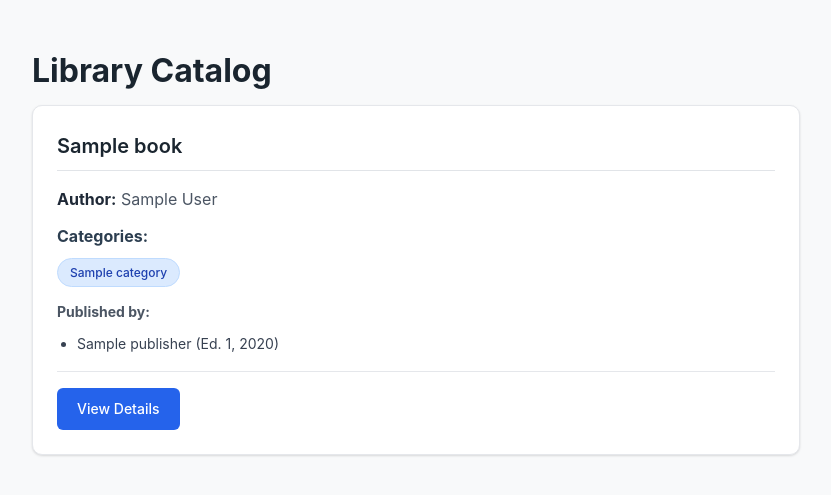
After one commit to AlexanderFtn06/Lab04-DAE, a Django app: page / in a window 1280 px wide. The commit adds this page. Shown: the top 495 px of the page, without its empty margins (224-1055 px from the left). Run offline with Django 5.2, Linux system fonts and the light colour scheme; tables that the repository leaves empty hold one stand-in row (values such as "Sample post").

Commit message:
feat: crear listado y navegación entre listado y detalle con estilos

```diff
--- a/config/urls.py
+++ b/config/urls.py
@@ -17,9 +17,13 @@ Including another URLconf
 from django.conf import settings
 from django.conf.urls.static import static
 from django.contrib import admin
+from django.contrib.staticfiles.urls import staticfiles_urlpatterns
 from django.urls import path, include
 
 urlpatterns = [
     path('admin/', admin.site.urls),
-    path('library/', include('library.urls')),
+    path('', include('library.urls')),
 ] + static(settings.MEDIA_URL, document_root=settings.MEDIA_ROOT)
+
+if settings.DEBUG:
+    urlpatterns += staticfiles_urlpatterns()
--- /dev/null
+++ b/library/static/library/style.css
@@ -0,0 +1,351 @@
+/* Base Styles */
+* {
+    box-sizing: border-box;
+}
+
+body {
+    font-family: -apple-system, BlinkMacSystemFont, 'Segoe UI', Roboto, Oxygen, Ubuntu, sans-serif;
+    max-width: 800px;
+    margin: 0 auto;
+    padding: 1.5rem 1rem;
+    background-color: #f8f9fa;
+    color: #2c3e50;
+    line-height: 1.6;
+}
+
+h1 {
+    font-size: 2rem;
+    font-weight: 700;
+    color: #1a252f;
+    margin-bottom: 0.5rem;
+}
+
+h2 {
+    font-size: 1.25rem;
+    font-weight: 600;
+    color: #2c3e50;
+    margin: 1.5rem 0 0.75rem;
+    padding-bottom: 0.5rem;
+    border-bottom: 1px solid #e1e4e8;
+}
+
+h3 {
+    font-size: 1rem;
+    font-weight: 600;
+    color: #3d4a5a;
+    margin: 1rem 0 0.5rem;
+}
+
+/* Links */
+a {
+    color: #2563eb;
+    text-decoration: none;
+    transition: color 0.2s ease;
+}
+
+a:hover {
+    color: #1d4ed8;
+    text-decoration: underline;
+}
+
+/* Buttons */
+.btn {
+    display: inline-block;
+    padding: 0.625rem 1.25rem;
+    font-size: 0.875rem;
+    font-weight: 500;
+    border-radius: 6px;
+    border: none;
+    cursor: pointer;
+    text-decoration: none;
+    transition: all 0.2s ease;
+    text-align: center;
+}
+
+.btn-primary {
+    background-color: #2563eb;
+    color: white;
+}
+
+.btn-primary:hover {
+    background-color: #1d4ed8;
+    color: white;
+    text-decoration: none;
+}
+
+.btn-secondary {
+    background-color: #e5e7eb;
+    color: #374151;
+}
+
+.btn-secondary:hover {
+    background-color: #d1d5db;
+    color: #1f2937;
+    text-decoration: none;
+}
+
+/* Header for detail page */
+.detail-header {
+    display: flex;
+    justify-content: space-between;
+    align-items: flex-start;
+    margin-bottom: 2rem;
+    flex-wrap: wrap;
+    gap: 1rem;
+}
+
+.detail-header h1 {
+    margin: 0;
+}
+
+/* Sections */
+.detail-section {
+    background: white;
+    border-radius: 10px;
+    padding: 1.5rem;
+    margin-bottom: 1.5rem;
+    box-shadow: 0 1px 3px rgba(0, 0, 0, 0.08), 0 1px 2px rgba(0, 0, 0, 0.06);
+    border: 1px solid #e5e7eb;
+}
+
+.detail-section:last-of-type {
+    margin-bottom: 0;
+}
+
+/* Definition lists */
+dl {
+    margin: 0;
+    display: grid;
+    grid-template-columns: auto 1fr;
+    gap: 0.5rem 1rem;
+    align-items: start;
+}
+
+dt {
+    font-weight: 600;
+    color: #4b5563;
+    font-size: 0.875rem;
+    text-transform: uppercase;
+    letter-spacing: 0.025em;
+}
+
+dd {
+    margin: 0;
+    color: #1f2937;
+}
+
+/* Book List Styles */
+.books-grid {
+    display: grid;
+    gap: 1.5rem;
+}
+
+.book-card {
+    background: white;
+    border-radius: 10px;
+    padding: 1.5rem;
+    box-shadow: 0 1px 3px rgba(0, 0, 0, 0.08), 0 1px 2px rgba(0, 0, 0, 0.06);
+    border: 1px solid #e5e7eb;
+    transition: transform 0.2s ease, box-shadow 0.2s ease;
+}
+
+.book-card:hover {
+    transform: translateY(-2px);
+    box-shadow: 0 4px 12px rgba(0, 0, 0, 0.1), 0 2px 4px rgba(0, 0, 0, 0.06);
+}
+
+.book-card-header h2 {
+    margin: 0 0 1rem;
+    font-size: 1.25rem;
+    font-weight: 600;
+}
+
+.book-card-header h2 a {
+    color: #1a252f;
+}
+
+.book-card-header h2 a:hover {
+    color: #2563eb;
+    text-decoration: none;
+}
+
+.book-card-meta {
+    margin-bottom: 1rem;
+}
+
+.book-author {
+    margin: 0 0 0.75rem;
+    color: #4b5563;
+}
+
+.book-author strong {
+    color: #1f2937;
+}
+
+/* Category Chips */
+.category-chips {
+    display: flex;
+    flex-wrap: wrap;
+    gap: 0.5rem;
+    list-style: none;
+    padding: 0;
+    margin: 0.5rem 0 0;
+}
+
+.category-chip {
+    background-color: #dbeafe;
+    color: #1e40af;
+    padding: 0.25rem 0.75rem;
+    border-radius: 9999px;
+    font-size: 0.75rem;
+    font-weight: 500;
+    border: 1px solid #bfdbfe;
+}
+
+.categories .category-chip,
+.book-categories .category-chip {
+    background-color: #dbeafe;
+    color: #1e40af;
+}
+
+/* Publications in list */
+.book-publications {
+    margin-top: 0.75rem;
+}
+
+.book-publications strong {
+    color: #4b5563;
+    font-size: 0.875rem;
+}
+
+.book-publications ul {
+    margin: 0.5rem 0 0;
+    padding-left: 1.25rem;
+    font-size: 0.875rem;
+    color: #374151;
+}
+
+.book-publications li {
+    margin-bottom: 0.25rem;
+}
+
+/* Card Actions */
+.book-card-actions,
+.detail-actions {
+    margin-top: 1rem;
+    padding-top: 1rem;
+    border-top: 1px solid #e5e7eb;
+}
+
+/* Publications section in detail */
+.publication-item {
+    margin-bottom: 0.75rem;
+    padding: 0.75rem;
+    background: #f9fafb;
+    border-radius: 6px;
+    border: 1px solid #e5e7eb;
+}
+
+.publication-item strong {
+    color: #1f2937;
+}
+
+/* Author Profile */
+.author-profile {
+    background: #f9fafb;
+    border-radius: 8px;
+    padding: 1rem;
+    margin-top: 1rem;
+    border: 1px solid #e5e7eb;
+}
+
+.author-profile h3 {
+    margin-top: 0;
+}
+
+.author-profile dl {
+    grid-template-columns: auto 1fr;
+}
+
+/* Cover Image */
+.cover-image {
+    max-width: 200px;
+    height: auto;
+    border-radius: 4px;
+    box-shadow: 0 1px 3px rgba(0, 0, 0, 0.1);
+}
+
+/* No books message */
+.no-books {
+    text-align: center;
+    padding: 3rem;
+    color: #6b7280;
+    font-size: 1.125rem;
+}
+
+/* Responsive */
+@media (max-width: 600px) {
+    body {
+        padding: 1rem;
+        max-width: 100%;
+    }
+
+    h1 {
+        font-size: 1.5rem;
+    }
+
+    h2 {
+        font-size: 1.125rem;
+    }
+
+    .detail-header {
+        flex-direction: column;
+        align-items: flex-start;
+    }
+
+    .detail-section {
+        padding: 1rem;
+    }
+
+    dl {
+        grid-template-columns: 1fr;
+        gap: 0.25rem 0;
+    }
+
+    dt {
+        margin-top: 0.75rem;
+    }
+
+    dt:first-child {
+        margin-top: 0;
+    }
+
+    .book-card {
+        padding: 1rem;
+    }
+
+    .category-chips {
+        gap: 0.375rem;
+    }
+
+    .category-chip {
+        font-size: 0.7rem;
+        padding: 0.2rem 0.6rem;
+    }
+}
+
+/* Print styles */
+@media print {
+    .btn,
+    .book-card-actions,
+    .detail-actions {
+        display: none;
+    }
+
+    .book-card,
+    .detail-section {
+        box-shadow: none;
+        border: 1px solid #ccc;
+        break-inside: avoid;
+    }
+}
--- a/library/templates/base.html
+++ b/library/templates/base.html
@@ -4,15 +4,8 @@
     <meta charset="UTF-8">
     <meta name="viewport" content="width=device-width, initial-scale=1.0">
     <title>{% block title %}Library{% endblock %}</title>
-    <style>
-        body { font-family: system-ui, sans-serif; max-width: 800px; margin: 2rem auto; padding: 0 1rem; }
-        h1, h2, h3 { color: #333; }
-        .book-detail > div { margin-bottom: 1.5rem; padding-bottom: 1rem; border-bottom: 1px solid #eee; }
-        ul { padding-left: 1.5rem; }
-        .cover-image { max-width: 200px; height: auto; }
-        .author-profile { background: #f5f5f5; padding: 1rem; border-radius: 4px; }
-        .publication-item { margin-bottom: 0.5rem; }
-    </style>
+    {% load static %}
+    <link rel="stylesheet" href="{% static 'library/style.css' %}">
 </head>
 <body>
     {% block content %}{% endblock %}
--- /dev/null
+++ b/library/templates/library/book_list.html
@@ -0,0 +1,53 @@
+{% extends 'base.html' %}
+
+{% block title %}Book List{% endblock %}
+
+{% block content %}
+<div class="book-list">
+    <h1>Library Catalog</h1>
+
+    {% if books %}
+    <div class="books-grid">
+        {% for book in books %}
+        <article class="book-card">
+            <div class="book-card-header">
+                <h2><a href="{% url 'library:book_detail' book.pk %}">{{ book.title }}</a></h2>
+            </div>
+
+            <div class="book-card-meta">
+                <p class="book-author"><strong>Author:</strong> {{ book.author }}</p>
+
+                {% if book.categories.all %}
+                <div class="book-categories">
+                    <strong>Categories:</strong>
+                    <ul class="category-chips">
+                        {% for category in book.categories.all %}
+                        <li class="category-chip">{{ category.name }}</li>
+                        {% endfor %}
+                    </ul>
+                </div>
+                {% endif %}
+
+                {% if book.publications.all %}
+                <div class="book-publications">
+                    <strong>Published by:</strong>
+                    <ul>
+                        {% for publication in book.publications.all %}
+                        <li>{{ publication.publisher.name }} (Ed. {{ publication.edition }}, {{ publication.publication_date|date:"Y" }})</li>
+                        {% endfor %}
+                    </ul>
+                </div>
+                {% endif %}
+            </div>
+
+            <div class="book-card-actions">
+                <a href="{% url 'library:book_detail' book.pk %}" class="btn btn-primary">View Details</a>
+            </div>
+        </article>
+        {% endfor %}
+    </div>
+    {% else %}
+    <p class="no-books">No books available in the catalog.</p>
+    {% endif %}
+</div>
+{% endblock %}
--- a/library/urls.py
+++ b/library/urls.py
@@ -1,7 +1,8 @@
 from django.urls import path
-from .views import BookDetailView
+from .views import BookListView, BookDetailView
 
 app_name = 'library'
 urlpatterns = [
+    path('', BookListView.as_view(), name='book_list'),
     path('books/<int:pk>/', BookDetailView.as_view(), name='book_detail'),
 ]
--- a/library/views.py
+++ b/library/views.py
@@ -1,5 +1,14 @@
-from django.views.generic import DetailView
+from django.views.generic import ListView, DetailView
 from .models import Book
+
+
+class BookListView(ListView):
+    model = Book
+    template_name = 'library/book_list.html'
+    context_object_name = 'books'
+
+    def get_queryset(self):
+        return Book.objects.select_related('author').prefetch_related('categories', 'publications__publisher')
 
 
 class BookDetailView(DetailView):
```
Also changed, not shown: library/templates/library/book_detail.html (+39 -16 lines).
